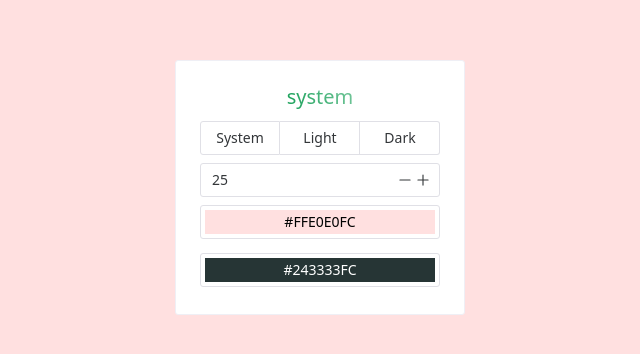
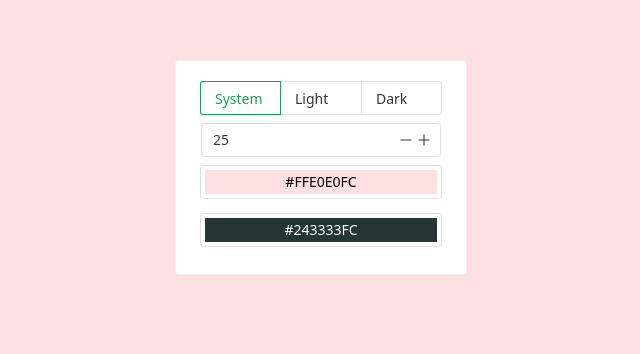
Before and after one commit to Tohrusky/naive-dark-mode, a Vue app: page / in a window 1280 px wide. Shown: the part 180-534 px from the top of the page, without its empty margins (315-955 px from the left). Built offline with nearby package versions, Linux system fonts and the light colour scheme.

Commit message:
换成n-radio-group

```diff
--- a/src/App.vue
+++ b/src/App.vue
@@ -5,16 +5,30 @@ import {
   NGlobalStyle,
   NCard,
   NSpace,
-  NButton,
   NInputNumber,
-  NGradientText,
   NColorPicker,
-  NButtonGroup
+  NRadioGroup,
+  NRadioButton
 } from 'naive-ui'
 import { NaiveDarkMode } from './index'
 import type { NaiveDarkModeType } from './index'
 
 const dmode = ref((localStorage.getItem('dm') || 'system') as NaiveDarkModeType)
+
+const modes: { value: NaiveDarkModeType; label: string }[] = [
+  {
+    value: 'system',
+    label: 'System'
+  },
+  {
+    value: 'light',
+    label: 'Light'
+  },
+  {
+    value: 'dark',
+    label: 'Dark'
+  }
+]
 
 const fadeLayer = ref(Number(localStorage.getItem('fadeLayer')) || 25)
 
@@ -47,10 +61,6 @@ watch(dark, (value) => {
   }
 })
 
-function handleDarkModeChange(mode: NaiveDarkModeType): void {
-  dmode.value = mode
-}
-
 // v-model 子组件的值
 const color = ref('')
 
@@ -73,20 +83,15 @@ const naiveTheme: Ref<any> = ref(undefined)
       <n-card hoverable style="width: fit-content">
         <n-space vertical>
           <n-space justify="center">
-            <n-gradient-text :size="20">
-              {{ dmode }}
-            </n-gradient-text>
-          </n-space>
-          <n-space justify="center">
-            <n-button-group>
-              <n-button style="width: 80px" @click="handleDarkModeChange('system')">
-                System
-              </n-button>
-              <n-button style="width: 80px" @click="handleDarkModeChange('light')">
-                Light
-              </n-button>
-              <n-button style="width: 80px" @click="handleDarkModeChange('dark')"> Dark </n-button>
-            </n-button-group>
+            <n-radio-group v-model:value="dmode">
+              <n-radio-button
+                v-for="m in modes"
+                :key="m.value"
+                :value="m.value"
+                :label="m.label"
+                style="width: 80px"
+              />
+            </n-radio-group>
           </n-space>
           <n-space justify="center">
             <n-input-number
```
